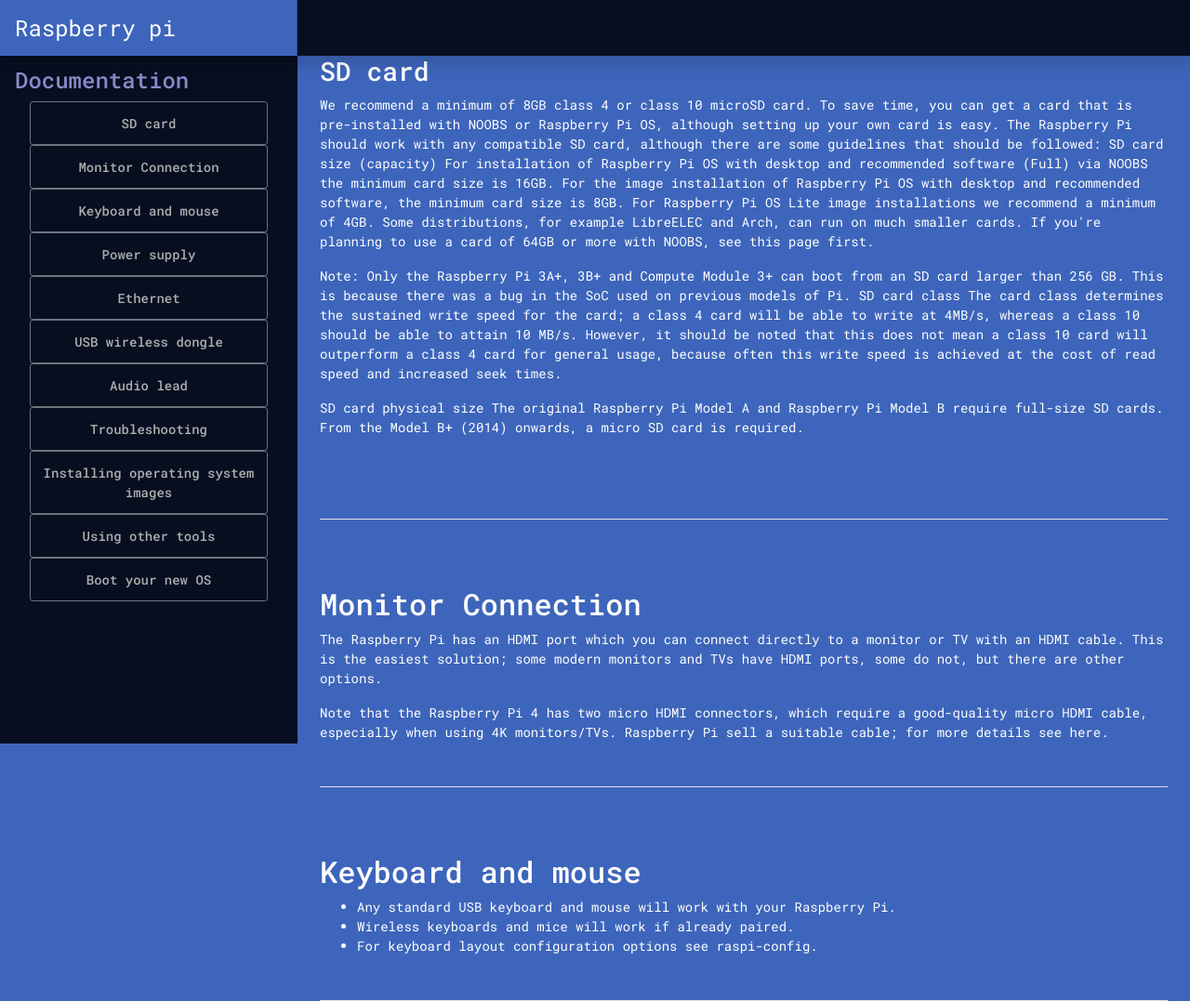
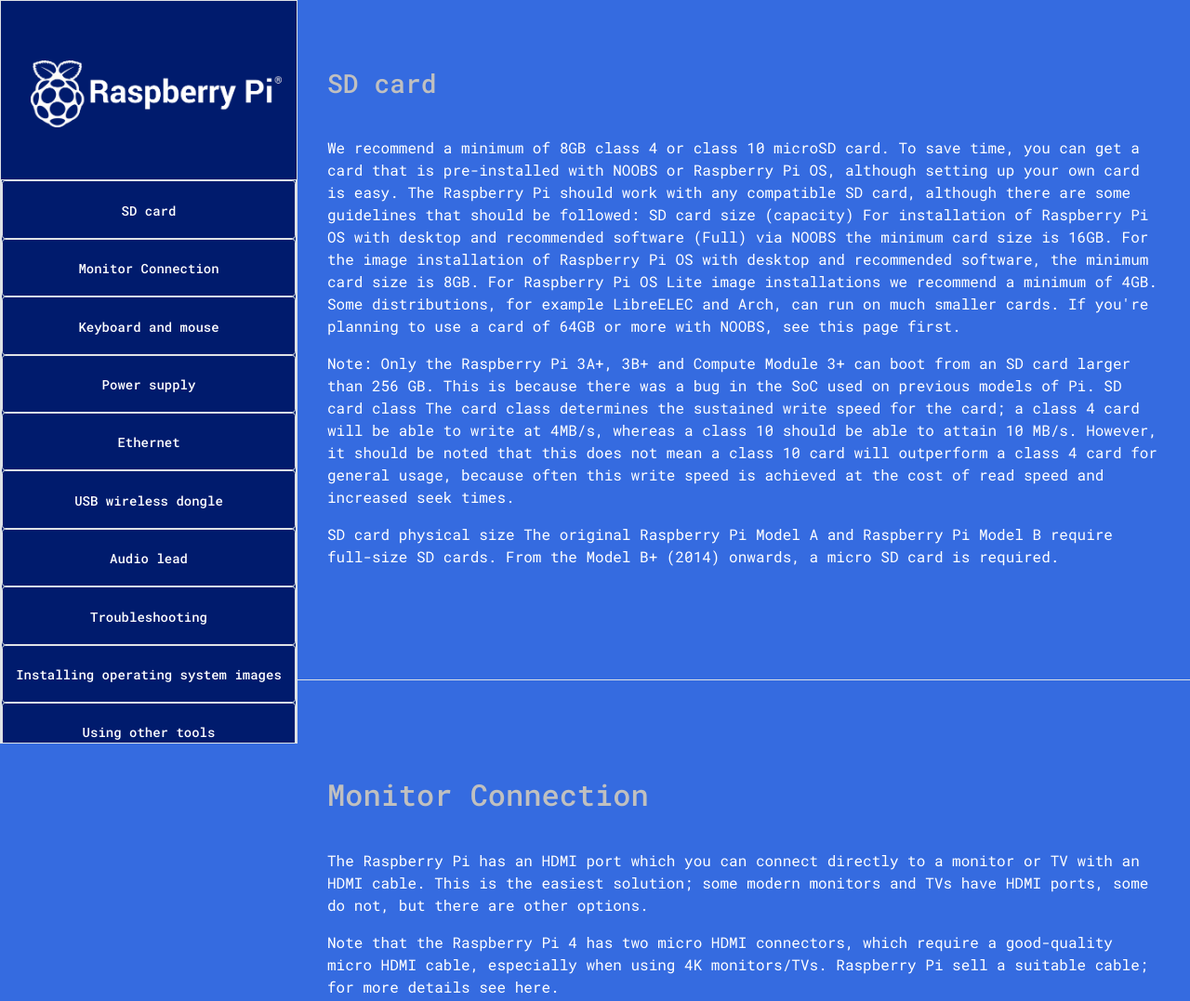
Before and after one commit to sophonTBP/Product-Doc, a plain HTML site: page index.html in a window 1280 px wide. Shown: the top 1077 px of the page at 93% size. Drawn offline with nearby package versions, Linux system fonts and the light colour scheme; a script that the page names is missing.

Commit message:
basic doc style

```diff
--- a/custom.scss
+++ /dev/null
@@ -1,105 +0,0 @@
-@import url("https://fonts.googleapis.com/css2?family=Roboto+Mono:wght@100&display=swap");
-body {
-    font-size: .875rem;
-    font-family: "Roboto mono";
-    background-color:lightslategray;
-    color: rgb(177, 179, 207);
-  }
-
-
-  /*
-   * Sidebar
-   */
-
-  .sidebar {
-    position: fixed;
-    top: 0;
-    bottom: 0;
-    left: 0;
-    z-index: 100; /* Behind the navbar */
-    padding: 48px 0 0; /* Height of navbar */
-    box-shadow: inset -1px 0 0 rgba(0, 0, 0, .1);
-  }
-
-  @media (max-width: 767.98px) {
-    .sidebar {
-      top: 5rem;
-    }
-  }
-
-  .sidebar-sticky {
-    position: relative;
-    font-size: 1.2rem;
-    top: 0;
-    height: calc(100vh - 48px);
-    padding-top: .5rem;
-    overflow-x: hidden;
-    overflow-y: auto; /* Scrollable contents if viewport is shorter than content. */
-    background-color: rgb(12, 2, 37);
-    color: rgba(221, 214, 247, 0.664);
-  }
-
-  @supports ((position: -webkit-sticky) or (position: sticky)) {
-    .sidebar-sticky {
-      position: -webkit-sticky;
-      position: sticky;
-    }
-  }
-
-  .sidebar .nav-link {
-    font-weight: 500;
-    color: rgb(243, 243, 243);
-  }
-
-  .sidebar .nav-link .feather {
-    margin-right: 4px;
-    color: #999;
-  }
-
-  .sidebar .nav-link.active {
-    color: #007bff;
-  }
-
-  .sidebar .nav-link:hover .feather,
-  .sidebar .nav-link.active .feather {
-    color: inherit;
-  }
-
-  .sidebar-heading {
-    font-size: .75rem;
-    text-transform: uppercase;
-  }
-
-  /*
-   * Navbar
-   */
-
-  .navbar-brand {
-    padding-top: .75rem;
-    padding-bottom: .75rem;
-    font-size: 1rem;
-    background-color: rgba(17, 4, 63, 0.25);
-    box-shadow: inset -1px 0 0 rgba(0, 0, 0, .25);
-  }
-
-  .navbar .navbar-toggler {
-    top: .25rem;
-    right: 1rem;
-  }
-
-  .navbar .form-control {
-    padding: .75rem 1rem;
-    border-width: 0;
-    border-radius: 0;
-  }
-
-  .form-control-dark {
-    color: #fff;
-    background-color: rgba(255, 255, 255, .1);
-    border-color: rgba(255, 255, 255, .1);
-  }
-
-  .form-control-dark:focus {
-    border-color: transparent;
-    box-shadow: 0 0 0 3px rgba(255, 255, 255, .25);
-  }
--- a/index.html
+++ b/index.html
@@ -1,6 +1,7 @@
-<!doctype html>
+<!DOCTYPE html>
 <html lang="en">
 
+<head>
     <meta charset="utf-8">
     <link href="https://fonts.googleapis.com/css2?family=Roboto+Mono:wght@400;500;700&display=swap" rel="stylesheet">
     <meta name="viewport" content="width=device-width, initial-scale=1">
@@ -11,78 +12,74 @@
     <script type="text/javascript" src="script.js"></script>
     <link rel="stylesheet" href="https://stackpath.bootstrapcdn.com/bootstrap/4.5.2/css/bootstrap.min.css">
     <link href="main.css" rel="stylesheet">
-
-
-
+</head>
 
 <body>
 
 
-    <navbar class="navbar navbar-dark sticky-top text-white p-0 shadow" id="nav-bar">
-        <header class="navbar-brand col-md-3 col-lg-3 mr-0 px-3">Raspberry pi</header>
-        <button class="navbar-toggler x-button position-absolute d-md-none collapsed" type="button" data-toggle="collapse"
-            data-target="#navbar" aria-controls="navbar" aria-expanded="false" aria-label="Toggle navigation">
-            <span class="navbar-toggler-icon"></span>
-        </button>
+    <div class="row no-gutters">
+        <nav id="navbar" class="col-sm-12 col-md-3 col-xl-3 sticky-top">
+            <div class=" sidebar-sticky border">
+                <img id="logo" src="img/kind.png" width=90% class="p-2 ml-4 mt-5"
+                alt="A Raspberry pi logo"
+                >
+                </img>
+                <ul class="navbar-nav mt-5 border">
 
-    </navbar>
-
-
-
-    <nav id="navbar" class="col-md-3 d-md-block  sidebar collapse navbar-collapse">
-        <div class="sidebar-sticky px-3 pt-4 ">
-            <header class="h4">Documentation</header>
-            <ul class="navbar-nav ml-lg-auto px-3">
-
-                <li class="nav-item btn btn-sm btn-outline-secondary">
+                    <li class="nav-item btn btn-sm border">
                         <a class="nav-link" href="#SD_card">SD card</a>
                     </li>
-                <li class="nav-item btn btn-sm btn-outline-secondary">
+                    <li class="nav-item btn btn-sm border">
                         <a class="nav-link" href="#Monitor_Connection">Monitor Connection</a>
                     </li>
-                <li class="nav-item btn btn-sm btn-outline-secondary">
+                    <li class="nav-item btn btn-sm border">
                         <a class="nav-link" href="#Keyboard_and_mouse">Keyboard and mouse</a>
                     </li>
-                <li class="nav-item btn btn-sm btn-outline-secondary">
+                    <li class="nav-item btn btn-sm border">
                         <a class="nav-link" href="#Power_supply">Power supply</a>
                     </li>
-                <li class="nav-item btn btn-sm btn-outline-secondary">
+                    <li class="nav-item btn btn-sm border">
                         <a class="nav-link" href="#Ethernet">Ethernet</a>
                     </li>
-                <li class="nav-item btn btn-sm btn-outline-secondary">
+                    <li class="nav-item btn btn-sm border">
                         <a class="nav-link" href="#USB_wireless_dongle">USB wireless dongle</a>
                     </li>
-                <li class="nav-item btn btn-sm btn-outline-secondary">
+                    <li class="nav-item btn btn-sm border">
                         <a class="nav-link" href="#Audio_lead">Audio lead</a>
                     </li>
-                <li class="nav-item btn btn-sm btn-outline-secondary">
+                    <li class="nav-item btn btn-sm border">
                         <a class="nav-link" href="#Troubleshooting">Troubleshooting</a>
                     </li>
-                <li class="nav_item btn btn-sm btn-outline-secondary">
+                    <li class="nav_item btn btn-sm border">
                         <a class="nav-link" href="#Installing_operating_system_images">Installing operating
                             system images</a>
                     </li>
-                <li class="nav_item btn btn-sm btn-outline-secondary">
+                    <li class="nav_item btn btn-sm border">
                         <a class="nav-link" href="#Using_other_tools">Using other tools</a>
                     </li>
-                <li class="nav_item btn btn-sm btn-outline-secondary">
+                    <li class="nav_item btn btn-sm border">
                         <a class="nav-link" href="#Boot_your_new_OS">Boot your new OS</a>
                     </li>
                 </ul>
             </div>
         </nav>
 
-    <main id="main-doc" class="col-md-6 ml-sm-auto col-lg-9 px-md-4 ">
-        <div >
 
-            <section class="main-section mb-5" id="SD_card">
+
+        <div class="col-md col-xl col-sm-12">
+
+            <main id="main-doc" class="
+            ">
+
+
+                <section class="main-section mt-5 mb-5" id="SD_card">
                     <header id="SD" class="h3 SD_card">SD
                         card</header>
                     <article>
-                    <p>
+                        <p class="pt-3">
                             We recommend a minimum of 8GB class 4 or class 10 microSD card. To save time, you can get a
                             card
-                        that is pre-installed with NOOBS or Raspberry Pi OS, although setting up your own card is
+                            that is pre-installed with NOOBS or Raspberry Pi OS, although setting up your own card is
                             easy.
                             The Raspberry Pi should work with any compatible SD card, although there are some guidelines
                             that
@@ -95,12 +92,12 @@
                             installations we
                             recommend a minimum of 4GB. Some distributions, for example LibreELEC and Arch, can run on
                             much
-                        smaller cards. If you're planning to use a card of 64GB or more with NOOBS, see this
-                        page first.
+                            smaller cards. If you're planning to use a card of 64GB or more with NOOBS, see this
+                            page first.
                         </p>
 
                         <p>
-                        Note: Only the Raspberry Pi 3A+, 3B+ and Compute Module 3+ can boot from an SD card larger
+                            Note: Only the Raspberry Pi 3A+, 3B+ and Compute Module 3+ can boot from an SD card larger
                             than 256
                             GB. This is because there was a bug in the SoC used on previous models of Pi.
                             SD card class
@@ -119,14 +116,14 @@
 
                     </article>
                 </section>
-            <section class="main-section border-top mt-4 mb-5" id="Monitor_Connection">
+                <section class="main-section border-top mt-4 " id="Monitor_Connection">
                     <header id="Monitor Connection" class="h2 mt-4 pt-5">
                         Monitor Connection
                     </header>
 
                     <article>
 
-                    <p>
+                        <p class="pt-3">
 
                             The Raspberry Pi has an HDMI port which you can connect directly to a monitor or TV with an
                             HDMI
@@ -139,37 +136,37 @@
                             micro HDMI
                             cable, especially when using 4K monitors/TVs. Raspberry Pi sell a suitable cable; for more
                             details
-                        see here.
+                            see here.
                         </p>
                     </article>
 
                 </section>
 
-            <section class="main-section border-top mt-4 mb-5" id="Keyboard_and_mouse">
+                <section class="main-section border-top mt-4 " id="Keyboard_and_mouse">
                     <header id="Keyboard and mouse" class="h2 mt-4 pt-5">Keyboard and mouse
 
                     </header>
                     <article>
-                    <ul>
+                        <ul class="pt-3">
                             <li>Any standard USB keyboard and mouse will work with your Raspberry Pi.</li>
                             <li>Wireless keyboards and mice will work if already paired.</li>
-                        <li>For keyboard layout configuration options see raspi-config.</li>
+                            <li>For keyboard layout configuration options see raspi-config.</li>
                         </ul>
                     </article>
 
                 </section>
 
-            <section class="main-section border-top mt-4 mb-5" id="Power_supply">
+                <section class="main-section border-top mt-4" id="Power_supply">
                     <header id="Power supply" class="h2 mt-4 pt-5">Power supply</header>
                     <article>
-                    <ul>
+                        <ul class="pt-3">
                             <li>The Pi is powered by a USB Micro [models pre 4B] or USB Type-C [model 4B] power supply
                                 (like
                                 most standard mobile phone chargers).</li>
                             <li>You need a good-quality power supply that can supply at least 3A at 5V for the Model 4B,
                                 2A at
                                 5V for the Model 3B and 3B+, or 700mA at 5V for the earlier, lower-powered Pi models. We
-                            recommend using the official Raspberry Pi power supply, which is designed specifically
+                                recommend using the official Raspberry Pi power supply, which is designed specifically
                                 for
                                 Raspberry Pi.</li>
                             <li>Low-current (~700mA) power supplies will work for basic usage, but are likely to cause
@@ -185,7 +182,7 @@
                             is
                             low-voltage detection circuitry that will detect if the supply voltage drops below 4.63V
                             (+/- 5%).
-                        This will result in a warning icon being displayed on all attached displays and an entry
+                            This will result in a warning icon being displayed on all attached displays and an entry
                             being being
                             added to the kernel log.</p>
                         <p>If you are seeing warnings, you should improve the power supply and/or cable, as low power
@@ -218,7 +215,7 @@
                 <section class="main-section border-top mt-4 mb-5" id="Ethernet">
                     <header id="Ethernet" class="h2 mt-4 pt-5">Ethernet</header>
                     <article>
-                    <p>Ethernet (network) cable [Model B/B+/2B/3B/3B+/4B only]</p>
+                        <p class="pt-3">Ethernet (network) cable [Model B/B+/2B/3B/3B+/4B only]</p>
                         <ul>
                             <li>An Ethernet cable is used to connect your Pi to a local network and the internet.</li>
                         </ul>
@@ -228,37 +225,39 @@
                 <section class="main-section border-top mt-4 mb-5" id="USB_wireless_dongle">
                     <header class="h2 mt-4 pt-5" id="USB wireless dongle">USB wireless dongle</header>
                     <article>
-                    <p>Only required if you need wireless connectivity and are using an older model without built-in
+                        <p class="pt-3">Only required if you need wireless connectivity and are using an older model without built-in
                             wireless functionality. </p>
                     </article>
                 </section>
                 <section class="main-section border-top mt-4 mb-5" id="Audio_lead">
                     <header id="Audio lead" class="h2 mt-4 pt-5">Audio lead </header>
-                <p>Audio can be played through speakers or headphones using a standard 3.5mm jack.</p>
+                    <p class="pt-3">Audio can be played through speakers or headphones using a standard 3.5mm jack.</p>
                     <ul>
                         <li>Without an HDMI cable, an audio lead is necessary to produce sound.</li>
                         <li>No separate audio lead is necessary if you're using an HDMI cable to connect to a monitor
                             with
                             speakers, as audio can be played directly through the display; but it is possible to connect
                             one if
-                        you prefer to have the audio played through other speakers - this requires configuration.
+                            you prefer to have the audio played through other speakers - this requires configuration.
                         </li>
                     </ul>
                 </section>
                 <section class="main-section border-top mt-4 mb-5" id="Troubleshooting">
                     <header id="Troubleshooting" class="h2 mt-4 pt-5">Troubleshooting</header>
                     <article>
-                    <p>
-                        For any issues during setup, search the forums for a solution. If you cannot find one,
+                        <p class="pt-3">
+                            For any issues during setup, search the forums for a solution. If you cannot find one,
                             please post
                             your problem, providing as much detail as possible.
                         </p>
                     </article>
                 </section>
                 <section class="main-section border-top mt-4 mb-5" id="Installing_operating_system_images">
-                <header id="Installing operating system images" class="h3 mt-4 pt-5">Installing operating system images
+                    <header id="Installing operating system images" class="h3 mt-4 pt-5">Installing operating system
+                        images
                     </header>
-                <p>Raspberry Pi have developed a graphical SD card writing tool that works on Mac OS, Ubuntu 18.04 and
+                    <p class="pt-3">Raspberry Pi have developed a graphical SD card writing tool that works on Mac OS, Ubuntu 18.04
+                        and
                         Windows, and is the easiest option for most users as it will download the image and install it
                         automatically to the SD card.</p>
                     <ul>
@@ -270,26 +269,32 @@
                         <li>Choose the SD card you wish to write your image to.</li>
                         <li>Review your selections and click 'WRITE' to begin writing data to the SD card.</li>
                     </ul>
-                <p><b>Note:</b>if using the Raspberry Pi Imager on Windows 10 with Controlled Folder Access enabled, you
-                    will need to explicitly allow the Raspberry Pi Imager permission to write the SD card. If this is
+                    <p><b>Note:</b>if using the Raspberry Pi Imager on Windows 10 with Controlled Folder Access enabled,
+                        you
+                        will need to explicitly allow the Raspberry Pi Imager permission to write the SD card. If this
+                        is
                         not done, Raspberry Pi Imager will fail with a "failed to write" error.</p>
 
                 </section>
                 <section class="main-section border-top mt-4 mb-5" id="Using_other_tools">
                     <header id="Using other tools" class="h3 mt-4 pt-5">Using other tools</header>
-                <p><b class="h5">Download the image:</b>
+                    <p class="pt-3"><b class="h5">Download the image:</b>
 
-                    Official images for recommended operating systems are available to download from the Raspberry Pi
+                        Official images for recommended operating systems are available to download from the Raspberry
+                        Pi
                         website downloads page.
 
                         Alternative distributions are available from third-party vendors.
 
-                    You may need to unzip <code>.zip</code> downloads to get the image file (<code>.img</code>) to write
+                        You may need to unzip <code>.zip</code> downloads to get the image file (<code>.img</code>) to
+                        write
                         to your SD card.</p>
 
 
-                <p><b>Note:</b>the Raspberry Pi OS with desktop image contained in the ZIP archive is over 4GB in size
-                    and uses the ZIP64 format. To uncompress the archive, a unzip tool that supports ZIP64 is required.
+                    <p><b>Note:</b>the Raspberry Pi OS with desktop image contained in the ZIP archive is over 4GB in
+                        size
+                        and uses the ZIP64 format. To uncompress the archive, a unzip tool that supports ZIP64 is
+                        required.
                         The following zip tools support ZIP64:</p>
                     <ul>
                         <li>7-Zip (Windows)</li>
@@ -307,10 +312,11 @@
                 </section>
                 <section class="main-section border-top mt-4 mb-5" id="Boot_your_new_OS">
                     <header class="h3 mt-4 pt-5" id="Boot your new OS">Boot your new OS</header>
-                <p>You can now insert the SD card into the Raspberry Pi and power it up.
+                    <p> class="pt-3"You can now insert the SD card into the Raspberry Pi and power it up.
 
                         For the official Raspberry Pi OS, if you need to manually log in, the default user name is
-                    <code>pi</code> , with password <code>raspberry</code>. Remember the default keyboard layout is set
+                        <code>pi</code> , with password <code>raspberry</code>. Remember the default keyboard layout is
+                        set
                         to UK.
 
                         You should change the default password straight away to ensure your Raspberry Pi is secure.</p>
@@ -319,9 +325,13 @@
         </div>
 
 
-        <script src="https://cdn.freecodecamp.org/testable-projects-fcc/v1/bundle.js"></script>
+
+        </main>
+    </div>
+    </div>
 
 
+    <script src="https://cdn.freecodecamp.org/testable-projects-fcc/v1/bundle.js"></script>
 </body>
 
 </html>
```
Also changed, not shown: script.js (deleted, +0 -8 lines), img/kind.png (added), main.css, 1 other file. Lines whose indentation alone changed are shown as unchanged.
